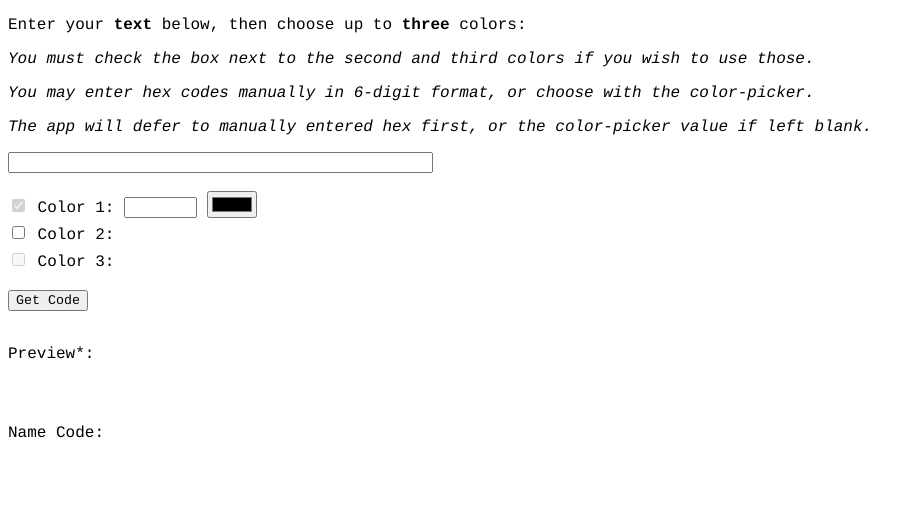
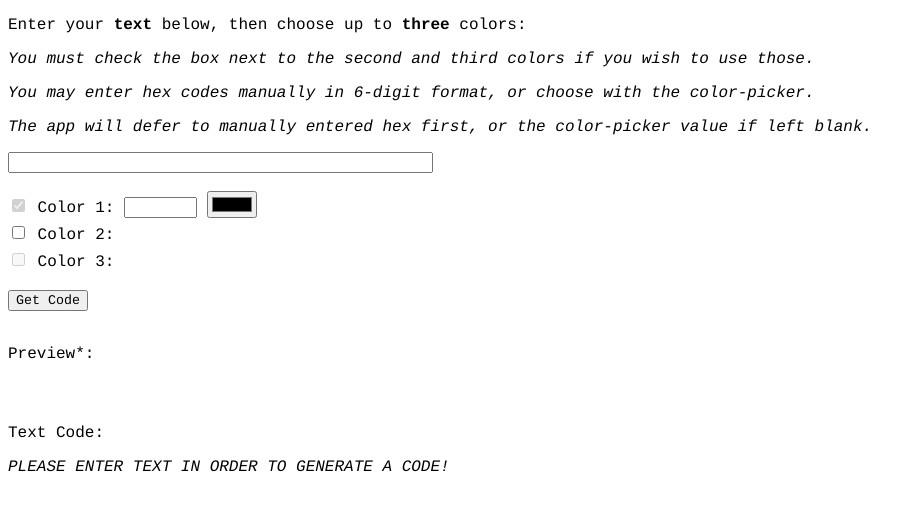
Before and after one commit to linwaenthir/TurtleRPColoredText, a plain HTML site: page index.html in a window 1280 px wide. Both pictures are taken after a click on the button "Get Code". Shown: the whole page, without its empty margins (0-923 px from the left). Drawn offline with Linux system fonts and the light colour scheme.

Commit message:
Update index.html
Added error for no text, changed some wording

```diff
--- a/index.html
+++ b/index.html
@@ -33,7 +33,7 @@
 <p><canvas id="previewBox1" width="24" height="24"></canvas>
 <canvas id="previewBox2" width="24" height="24"></canvas></p>
 
-<p>Name Code:</p>
+<p>Text Code:</p>
 <p id="gradientResult"></p>
 <p id="message"></p>
 
@@ -50,7 +50,10 @@ function parseInput(){
   let hexcolor3 = document.getElementById("hexcolor3").value;
 
   if(String(hexcolor1).length<6){hexcolor1 = String(document.getElementById("hex1").value);}
-  if(inputtext==""||hexcolor1==""){return}
+  if(inputtext==""||hexcolor1==""){
+    document.getElementById("errorMessage").innerHTML="<i>PLEASE ENTER TEXT IN ORDER TO GENERATE A CODE!";
+    return;
+  }
 
   let sameColor = false;
   let using2 = document.getElementById("color2").checked;
@@ -213,7 +216,7 @@ function previewText(inputtext,hexcolor1,hexcolor2,hexcolor3,using3,sameColor){
   cx2.fillStyle = g2;
   cx2.fillText(backhalf,1,1);
 
-  document.getElementById("errorMessage").innerHTML="<i>*Please note, preview is may be slightly innacurate.</>";
+  document.getElementById("errorMessage").innerHTML="<i>*Please note - due to limitations with HTML, preview may be slightly innacurate.</i>";
   return;
 }
 </script>
```
